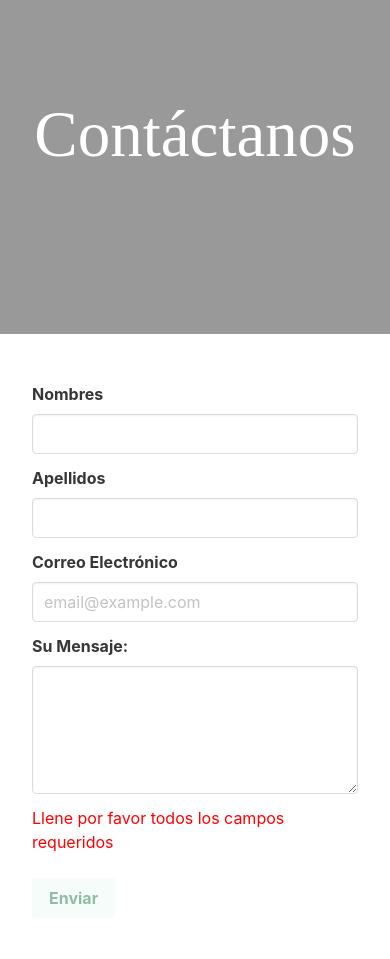
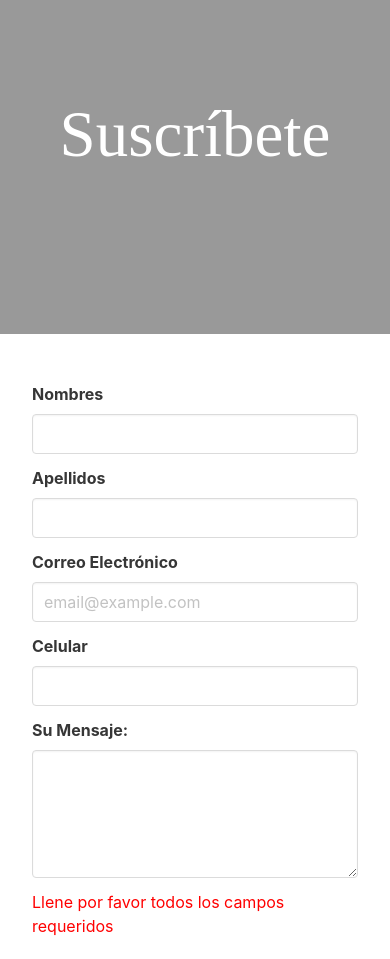
Before and after one commit to srvudu/blueberry, a plain HTML site: page contact.html in a window 390 px wide. Shown: the part 98-1057 px from the top of the page. Drawn offline with nearby package versions, Linux system fonts and the light colour scheme.

Commit message:
Add phone text field

```diff
--- a/contact.html
+++ b/contact.html
@@ -5,7 +5,7 @@
     <meta charset="utf-8" />
     <meta name="viewport" content="width=device-width, initial-scale=1">
     <link href="static/style.css" rel="stylesheet">
-    <link rel="stylesheet" href="https://cdn.jsdelivr.net/npm/bulma@0.9.3/css/bulma.min.css">
+    <link rel="stylesheet" href="https://cdn.jsdelivr.net/npm/bulma@0.9.4/css/bulma.min.css">
     <title>Naitfe Colibries</title>
     <script src="js/navbar.js"></script>
 
@@ -26,7 +26,7 @@
                 <a class="navbar-item" href="home.html"> Nosotros</a>
                 <a class="navbar-item" href="productos.html">Nuestros productos</a>
                 <a class="navbar-item" href="blog.html">Blog</a>
-                <a class="navbar-item" href="contact.html">Contáctanos</a>
+                <a class="navbar-item" href="contact.html">Suscríbete</a>
             </div>
         </div>
     </nav>
@@ -34,7 +34,7 @@
     <div class="title_p">
         <div class="title_c">
             <br>
-            <p class="title1_on_img">Contáctanos</p>
+            <p class="title1_on_img">Suscríbete</p>
         </div>
     </div>
     <br />
@@ -44,7 +44,7 @@
     <div class="container is-fluid">
         <div class="columns is-centered is-5">
             <div class="column is-info is-one-third">
-                <form action="https://formsubmit.co/mj@naitfecolibries.com" name="form1" method="POST" id="form1">
+                <form action="https://formsubmit.co/magda.janneth@naitfecolibries.com" name="form1" method="POST" id="form1">
                     <div class="field">
                         <label class="label">Nombres</label>
                         <div class="control">
@@ -61,6 +61,12 @@
                         <label class="label">Correo Electrónico</label>
                         <div class="control">
                             <input id="email" class="input" type="email" name="email" placeholder="email@example.com">
+                        </div>
+                    </div>
+                    <div class="field">
+                        <label class="label">Celular</label>
+                        <div class="control">
+                            <input id="phone" class="input" type="text" name="phone">
                         </div>
                     </div>
                     <div class="field">
@@ -96,7 +102,7 @@
                 <a href="home.html">Nosotros</a>
                 <a href="productos.html">Nuestros productos</a>
                 <a href="blog.html">Blog</a>
-                <a href="contact.html">Contáctanos</a>
+                <a href="contact.html">Suscríbete</a>
             </div>
             <div class="column has-text-centered social_media">
                 <div>
```
